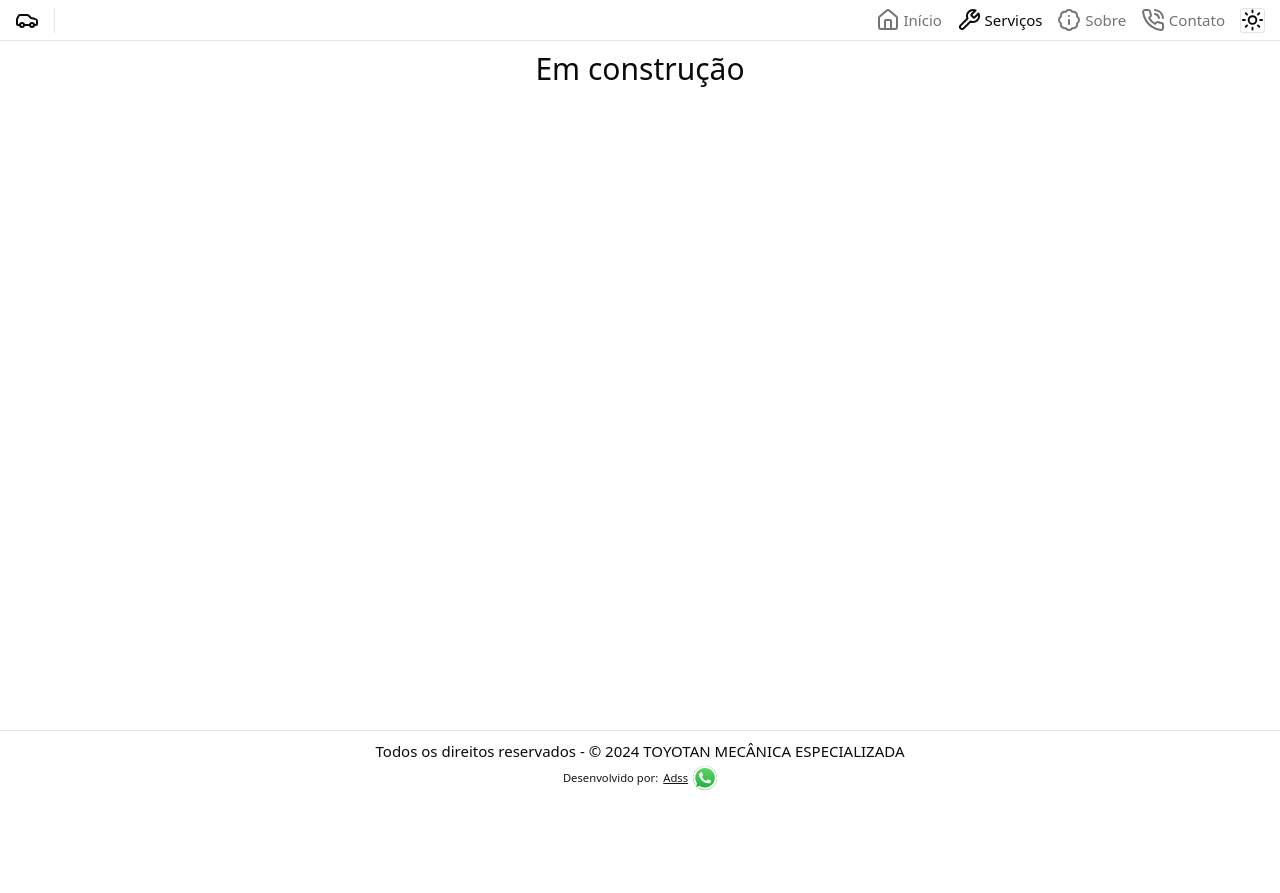
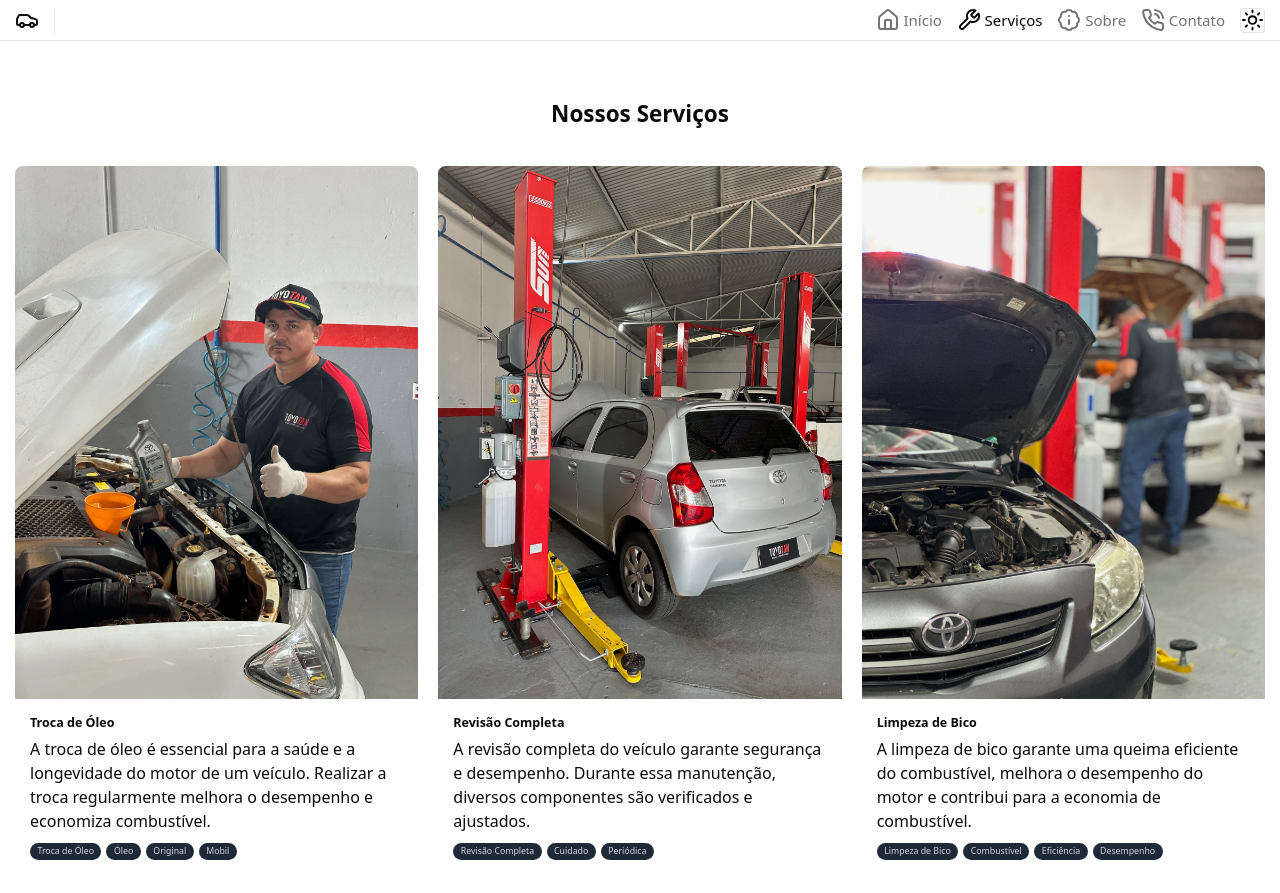
Before and after one commit to Andreoew/toyotan, a React (Vite) app in the folder web/: page /services in a window 1280 px wide. Shown: the top 893 px of the page. Before the commit the page ends 800 px from the top, so only its background shows below. Built offline with nearby package versions, Linux system fonts and the light colour scheme; no server answers.

Commit message:
feat: implements page services

```diff
--- a/web/package.json
+++ b/web/package.json
@@ -23,6 +23,7 @@
     "axios": "^1.7.2",
     "class-variance-authority": "^0.7.0",
     "clsx": "^2.1.0",
+    "framer-motion": "^12.0.11",
     "i": "^0.3.7",
     "ionicons": "4.5.10-0",
     "lucide-react": "^0.360.0",
--- a/web/src/components/google-map.tsx
+++ b/web/src/components/google-map.tsx
@@ -7,7 +7,7 @@ import {
 } from "@vis.gl/react-google-maps";
 import { useState } from "react";
 
-import logo from "@/assets/logo.png";
+import logo from "../../public/logo.png";
 
 export function MyGoogleMap() {
   const position = { lat: -14.629786747257263, lng: -57.50969867055225 };
--- a/web/src/components/slider.tsx
+++ b/web/src/components/slider.tsx
@@ -16,7 +16,7 @@ import "swiper/css/effect-coverflow";
 import "swiper/css/pagination";
 import "swiper/css/navigation";
 
-import LogoImg from "@/assets/logo.png";
+import LogoImg from "../../public/logo.png";
 import icoWhatsapp from "@/assets/whatsapp.svg";
 
 import { imgToyotan } from "./index-img";
--- a/web/src/pages/public/contact.tsx
+++ b/web/src/pages/public/contact.tsx
@@ -4,7 +4,7 @@ export function Contact() {
   return (
     <div className="flex md:h-[500px] items-center justify-center">
       <div className="w-full  p-5">
-        <h1 className="mb-5 text-center text-5xl">Contato</h1>
+        <h2 className="mb-5 text-center text-5xl">Contato</h2>
         <div className="flex items-center justify-center">
           <ContactForm />
         </div>
--- a/web/src/pages/public/services.tsx
+++ b/web/src/pages/public/services.tsx
@@ -1,9 +1,108 @@
+
+import { motion } from "framer-motion";
+import imgDiagnostico from "@/assets/images/img_toyotan_5.jpg";
+import imgRevisao from "@/assets/images/img_toyotan_7.jpg";
+import imgTrocaDeOleo from "@/assets/images/img_toyotan_8.jpg";
+import imgLimpeza from "@/assets/images/img_toyotan_10.jpg";
+import img from "@/assets/images/img_toyotan_11.jpg";
+
+
+
+const services = [
+  {
+    title: "Troca de Óleo",
+    description: "A troca de óleo é essencial para a saúde e a longevidade do motor de um veículo. Realizar a troca regularmente melhora o desempenho e economiza combustível.",
+    image: `${imgTrocaDeOleo}`,
+    tags: ["Troca de Óleo", "Óleo", "Original", "Mobil"],
+  },
+  {
+    title: "Revisão Completa",
+    description: "A revisão completa do veículo garante segurança e desempenho. Durante essa manutenção, diversos componentes são verificados e ajustados.",
+    image: `${imgRevisao}`,
+    tags: ["Revisão Completa", "Cuidado", "Periódica"],
+  },
+  {
+    title: "Limpeza de Bico",
+    description: "A limpeza de bico garante uma queima eficiente do combustível, melhora o desempenho do motor e contribui para a economia de combustível.",
+    image: `${imgLimpeza}`,
+    tags: ["Limpeza de Bico", "Combustível", "Eficiência", "Desempenho"]
+  },
+  {
+    title: "Diagnóstico",
+    description: "O diagnóstico automotivo identifica e soluciona problemas no veículo de forma precisa e eficiente, evitando falhas mecânicas inesperadas.",
+    image: `${imgDiagnostico}`,
+    tags: ["Diagnóstico", "Problemas Mecânicos", "Precisão", "Eficiência"]
+  },
+  {
+    title: "Suspensão",
+    description: "Somos especialistas em ajustar a suspensão do seu carro para as especificações de fábrica, garantindo conforto e segurança na condução.",
+    image: `${img}`,
+    tags: ["Suspensão", "Ajuste", "Conforto", "Segurança"]
+  },
+  {
+    title: "Alinhamento",
+    description: "O alinhamento correto das rodas proporciona uma condução suave, evita desgaste irregular dos pneus e melhora a estabilidade do veículo.",
+    image: `${img}`,
+    tags: ["Alinhamento", "Rodas", "Estabilidade", "Desgaste"]
+  },
+  {
+    title: "Balanceamento",
+    description: "O balanceamento das rodas reduz vibrações e melhora a estabilidade do veículo, garantindo uma condução mais segura e confortável.",
+    image: `${img}`,
+    tags: ["Balanceamento", "Rodas", "Vibração", "Segurança"]
+  }
+
+];
+
 export function Services() {
   return (
-    <div className="md:flex md:flex-col">
-      <div className="flex justify-center py-5">
-        <h1 className="text-5xl">Em construção</h1>
+    <section id="services" className="py-20 relative">
+      <div className="container px-6">
+        <motion.div
+          initial={{ opacity: 0, y: 20 }}
+          whileInView={{ opacity: 1, y: 0 }}
+          transition={{ duration: 0.5 }}
+          viewport={{ once: true }}
+          className="text-center mb-16"
+        >
+          <h2 className="text-5xl md:text-4xl font-bold mt-4">Nossos Serviços</h2>
+        </motion.div>
+
+        <div className="grid md:grid-cols-2 lg:grid-cols-3 gap-8">
+          {services.map((service, index) => (
+            <motion.div
+              key={service.title}
+              initial={{ opacity: 0, y: 20 }}
+              whileInView={{ opacity: 1, y: 0 }}
+              transition={{ duration: 0.5, delay: index * 0.1 }}
+              viewport={{ once: true }}
+              className="glass rounded-xl overflow-hidden group"
+            >
+              <div className="relative overflow-hidden">
+                <img
+                  src={service.image}
+                  alt={service.title}
+                  className="w-[500px] h-[533px] object-cover object-center transition-transform duration-300 group-hover:scale-105"
+                />
+              </div>
+              <div className="p-6">
+                <h3 className="text-xl font-bold mb-2">{service.title}</h3>
+                <p className="dark:text-gray-400 mb-4">{service.description}</p>
+                <div className="flex flex-wrap gap-2">
+                  {service.tags.map((tag) => (
+                    <span
+                      key={tag}
+                      className="px-3 py-1 text-sm bg-gray-800 text-gray-300 rounded-full"
+                    >
+                      {tag}
+                    </span>
+                  ))}
+                </div>
+              </div>
+            </motion.div>
+          ))}
+        </div>
       </div>
-    </div>
+    </section>
   );
 }
```
Also changed, not shown: web/public/logo.png (renamed from web/src/assets/logo.png), 1 other file (tests, documents, lock files or other folders).
